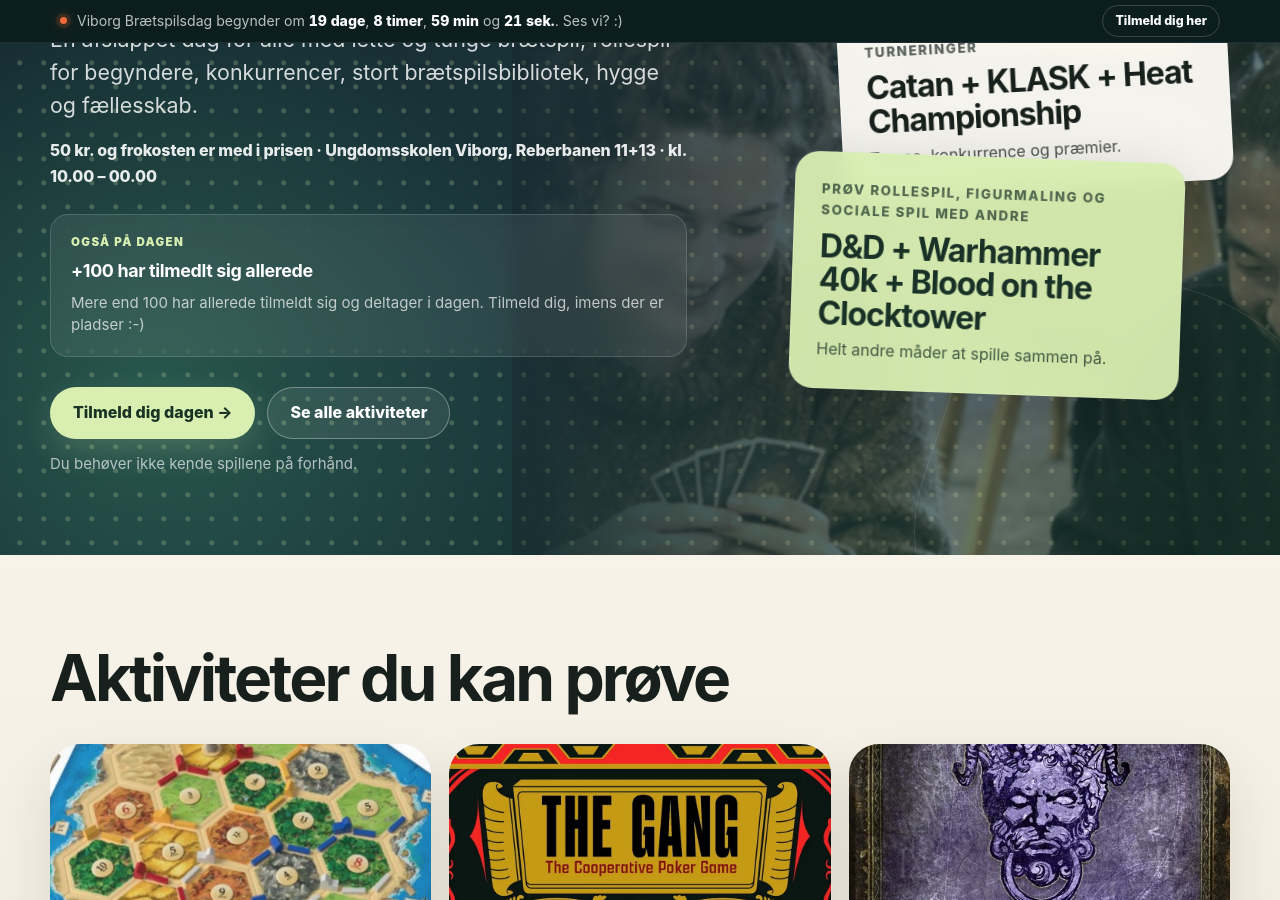
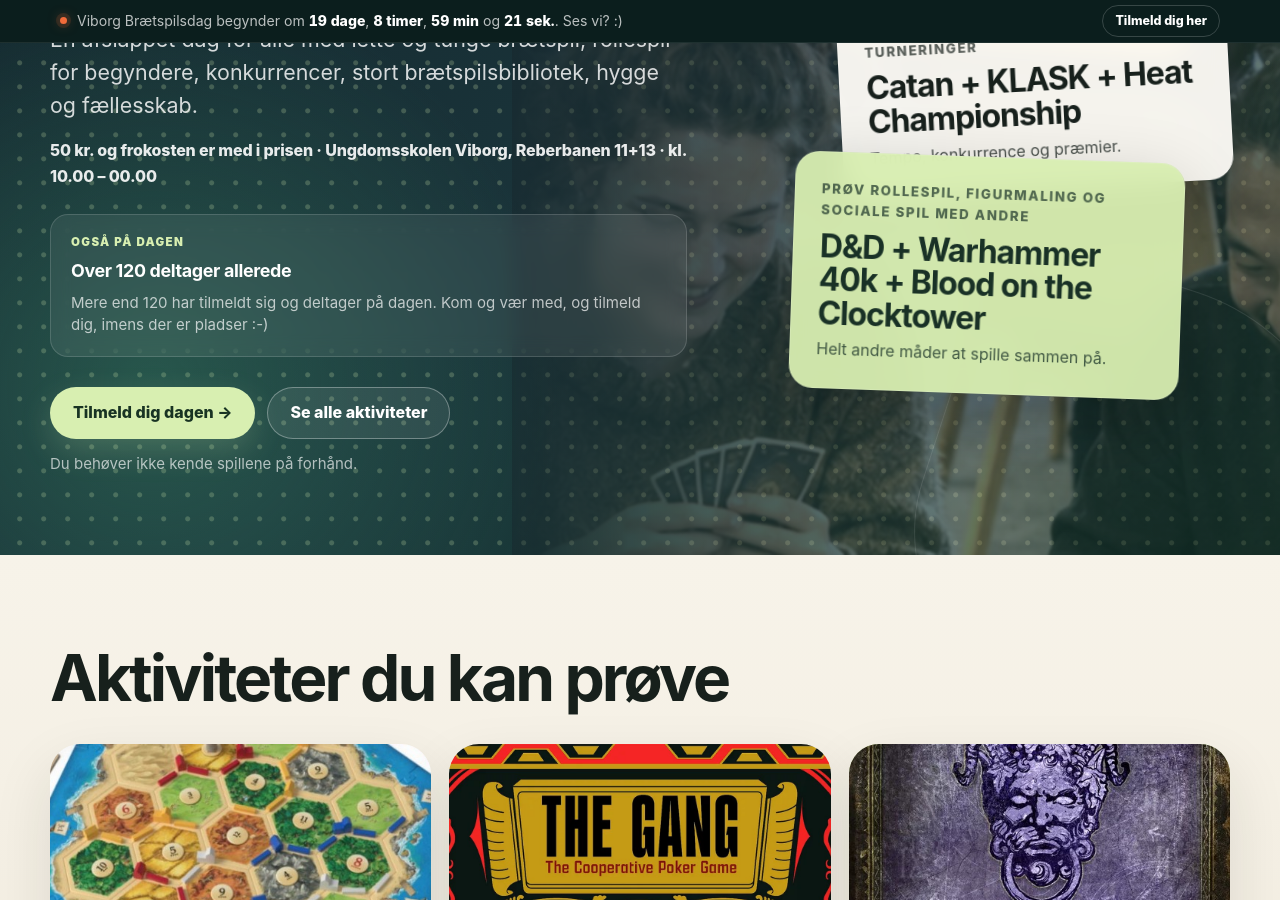
Before and after one commit to Andrejao/spilex, a Jekyll site: the page built from index.html, in a window 1280 px wide and 900 px high, scrolled down 497 px. Built offline with Jekyll 4.4.1, drawn with Linux system fonts in a browser that asks for light colours.

Commit message:
Update index.html

```diff
--- a/index.html
+++ b/index.html
@@ -259,8 +259,8 @@
         <p class="vbd-hero-meta">50 kr. og frokosten er med i prisen · Ungdomsskolen Viborg, Reberbanen 11+13 · kl. 10.00 – 00.00</p>
         <div class="vbd-hero-extra">
           <span>Også på dagen</span>
-          <strong>+100 har tilmedlt sig allerede </strong>
-          <p> Mere end 100 har allerede tilmeldt sig og deltager i dagen. Tilmeld dig, imens der er pladser :-) </p>
+          <strong>Over 120 deltager allerede </strong>
+          <p> Mere end 120 har tilmeldt sig og deltager på dagen. Kom og vær med, og tilmeld dig, imens der er pladser :-) </p>
         </div>
         <div class="vbd-hero-actions">
           <a class="vbd-btn vbd-btn-primary" href="https://viborgbraetspil.dk/tilmelding/">Tilmeld dig dagen →</a>
```
